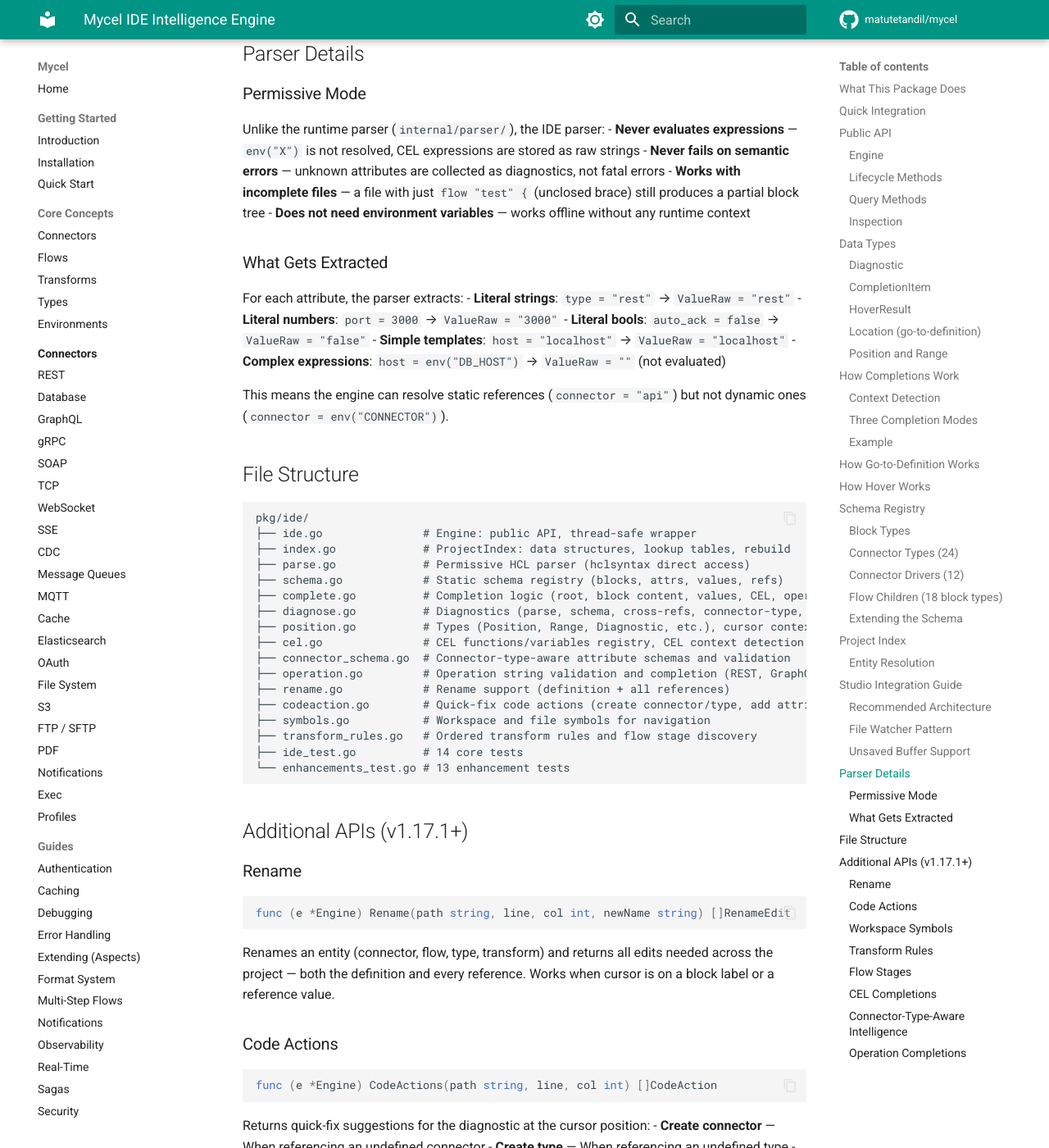
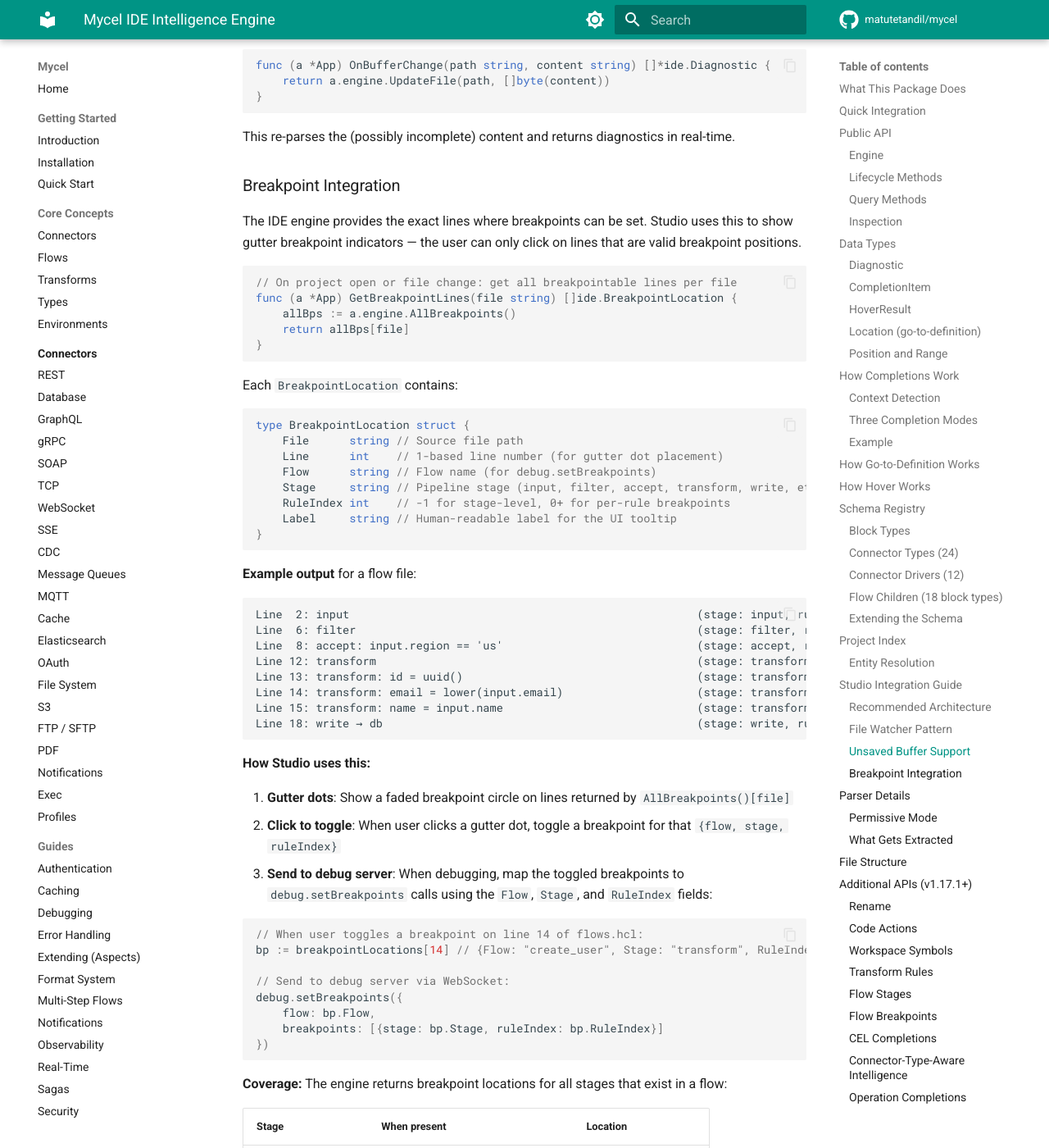
Before and after one commit to matutetandil/mycel, an MkDocs documentation site: the page built from docs/IDE-ENGINE.md, in a window 1280 px wide and 1400 px high, scrolled down 10037 px. Shown: the whole window at 82% size. Built offline with MkDocs 1.6.1 and Material for MkDocs 9.7.7, drawn with Linux system fonts in a browser that asks for light colours; comment, search, counter and statistics services are not loaded; some of the changed text lies outside the part shown.

Commit message:
Update IDE engine docs with breakpoint integration guide
Add breakpoint integration section with BreakpointLocation struct,
example output, Studio usage flow (gutter dots → click → debug protocol),
coverage table for all stages, and per-flow vs all-project API. Update
architecture diagram with new Wails bindings.

````diff
--- a/docs/IDE-ENGINE.md
+++ b/docs/IDE-ENGINE.md
@@ -320,8 +320,11 @@
 │   │   ├── On edit → call Go binding: UpdateFile(path, content)
 │   │   ├── On Ctrl+Space → call Go binding: Complete(path, line, col)
 │   │   ├── On hover → call Go binding: Hover(path, line, col)
-│   │   └── On Ctrl+click → call Go binding: Definition(path, line, col)
+│   │   ├── On Ctrl+click → call Go binding: Definition(path, line, col)
+│   │   ├── On F2 (rename) → call Go binding: Rename(path, line, col, newName)
+│   │   └── Gutter breakpoint dots → driven by GetBreakpoints(file)
 │   ├── Problems panel → render diagnostics
+│   ├── Symbols panel → Ctrl+P navigation via GetSymbols()
 │   └── File explorer → open/close files
 │
 ├── Go Backend (Wails bindings)
@@ -333,10 +336,16 @@
 │       ├── GetHover(path, line, col) → engine.Hover(...)
 │       ├── GetDefinition(path, line, col) → engine.Definition(...)
 │       ├── GetDiagnostics(path) → engine.Diagnose(...)
-│       └── OnFileChanged(path, content) → engine.UpdateFile(...)
+│       ├── OnFileChanged(path, content) → engine.UpdateFile(...)
+│       ├── GetSymbols() → engine.Symbols()
+│       ├── GetFileSymbols(path) → engine.SymbolsForFile(path)
+│       ├── Rename(path, line, col, newName) → engine.Rename(...)
+│       ├── GetCodeActions(path, line, col) → engine.CodeActions(...)
+│       ├── GetBreakpoints(file) → engine.AllBreakpoints()[file]
+│       └── GetFlowBreakpoints(flowName) → engine.FlowBreakpoints(flowName)
 │
 └── Debug Client (separate, WebSocket to :9090)
-    └── Breakpoints, step, inspect — NOT part of IDE engine
+    └── Runtime debugging — uses breakpoint locations from IDE engine
 ```
 
 ### File Watcher Pattern
@@ -394,6 +403,91 @@
 
 This re-parses the (possibly incomplete) content and returns diagnostics in real-time.
 
+### Breakpoint Integration
+
+The IDE engine provides the exact lines where breakpoints can be set. Studio uses this to show gutter breakpoint indicators — the user can only click on lines that are valid breakpoint positions.
+
+```go
+// On project open or file change: get all breakpointable lines per file
+func (a *App) GetBreakpointLines(file string) []ide.BreakpointLocation {
+    allBps := a.engine.AllBreakpoints()
+    return allBps[file]
+}
+```
+
+Each `BreakpointLocation` contains:
+
+```go
+type BreakpointLocation struct {
+    File      string // Source file path
+    Line      int    // 1-based line number (for gutter dot placement)
+    Flow      string // Flow name (for debug.setBreakpoints)
+    Stage     string // Pipeline stage (input, filter, accept, transform, write, etc.)
+    RuleIndex int    // -1 for stage-level, 0+ for per-rule breakpoints
+    Label     string // Human-readable label for the UI tooltip
+}
+```
+
+**Example output** for a flow file:
+
+```
+Line  2: input                                                    (stage: input, ruleIndex: -1)
+Line  6: filter                                                   (stage: filter, ruleIndex: -1)
+Line  8: accept: input.region == 'us'                             (stage: accept, ruleIndex: -1)
+Line 12: transform                                                (stage: transform, ruleIndex: -1)
+Line 13: transform: id = uuid()                                   (stage: transform, ruleIndex: 0)
+Line 14: transform: email = lower(input.email)                    (stage: transform, ruleIndex: 1)
+Line 15: transform: name = input.name                             (stage: transform, ruleIndex: 2)
+Line 18: write → db                                               (stage: write, ruleIndex: -1)
+```
+
+**How Studio uses this:**
+
+1. **Gutter dots**: Show a faded breakpoint circle on lines returned by `AllBreakpoints()[file]`
+2. **Click to toggle**: When user clicks a gutter dot, toggle a breakpoint for that `{flow, stage, ruleIndex}`
+3. **Send to debug server**: When debugging, map the toggled breakpoints to `debug.setBreakpoints` calls using the `Flow`, `Stage`, and `RuleIndex` fields:
+
+```go
+// When user toggles a breakpoint on line 14 of flows.hcl:
+bp := breakpointLocations[14] // {Flow: "create_user", Stage: "transform", RuleIndex: 1}
+
+// Send to debug server via WebSocket:
+debug.setBreakpoints({
+    flow: bp.Flow,
+    breakpoints: [{stage: bp.Stage, ruleIndex: bp.RuleIndex}]
+})
+```
+
+**Coverage:** The engine returns breakpoint locations for all stages that exist in a flow:
+
+| Stage | When present | Location |
+|-------|-------------|----------|
+| `input` | Always | Flow block opening line |
+| `filter` | `from.filter` attr or `filter {}` block | Filter line |
+| `accept` | `accept {}` block | Accept block line |
+| `validate_input` | `validate { input = "..." }` | Validate block line |
+| `enrich` | `enrich "name" {}` block(s) | Each enrich block line |
+| `step` | `step "name" {}` block(s) | Each step block line |
+| `transform` (stage) | `transform {}` block | Transform block line |
+| `transform` (per-rule) | Each CEL mapping inside transform | Each attribute line |
+| `validate_output` | `validate { output = "..." }` | Validate block line |
+| `write` | `to {}` block(s) | Each to block line |
+| `response` (stage) | `response {}` block | Response block line |
+| `response` (per-rule) | Each CEL mapping inside response | Each attribute line |
+
+**Per-flow vs all-project:**
+
+```go
+// Get breakpoints for a specific flow
+bps := engine.FlowBreakpoints("create_user")
+
+// Get breakpoints for ALL flows, grouped by file
+allBps := engine.AllBreakpoints()
+for file, bps := range allBps {
+    fmt.Printf("%s: %d breakpoint locations\n", file, len(bps))
+}
+```
+
 ## Parser Details
 
 ### Permissive Mode
@@ -434,7 +528,7 @@
 ├── symbols.go           # Workspace and file symbols for navigation
 ├── transform_rules.go   # Ordered transform rules and flow stage discovery
 ├── ide_test.go          # 14 core tests
-└── enhancements_test.go # 13 enhancement tests
+└── enhancements_test.go # 17 enhancement tests (CEL, rename, symbols, breakpoints, etc.)
 ```
 
 ## Additional APIs (v1.17.1+)
@@ -483,6 +577,22 @@
 
 Returns the pipeline stages present in a flow in execution order (e.g., `["input", "sanitize", "filter", "accept", "transform", "write"]`). Only includes stages that are actually configured. Used for breakpoint placement and pipeline visualization.
 
+### Flow Breakpoints
+
+```go
+func (e *Engine) FlowBreakpoints(flowName string) []BreakpointLocation
+func (e *Engine) AllBreakpoints() map[string][]BreakpointLocation
+```
+
+`FlowBreakpoints` returns every valid breakpoint position for a single flow — with exact file, line, stage, ruleIndex, and human-readable label. `AllBreakpoints` does the same for every flow in the project, grouped by file path.
+
+Studio uses these to:
+1. Show gutter breakpoint dots on valid lines only
+2. Map user clicks to `{flow, stage, ruleIndex}` tuples for the debug protocol
+3. Display tooltips with the breakpoint label
+
+See [Breakpoint Integration](#breakpoint-integration) above for full usage details and examples.
+
 ### CEL Completions
 
 Inside transform, response, filter, accept, and condition values, the engine automatically suggests:
````
